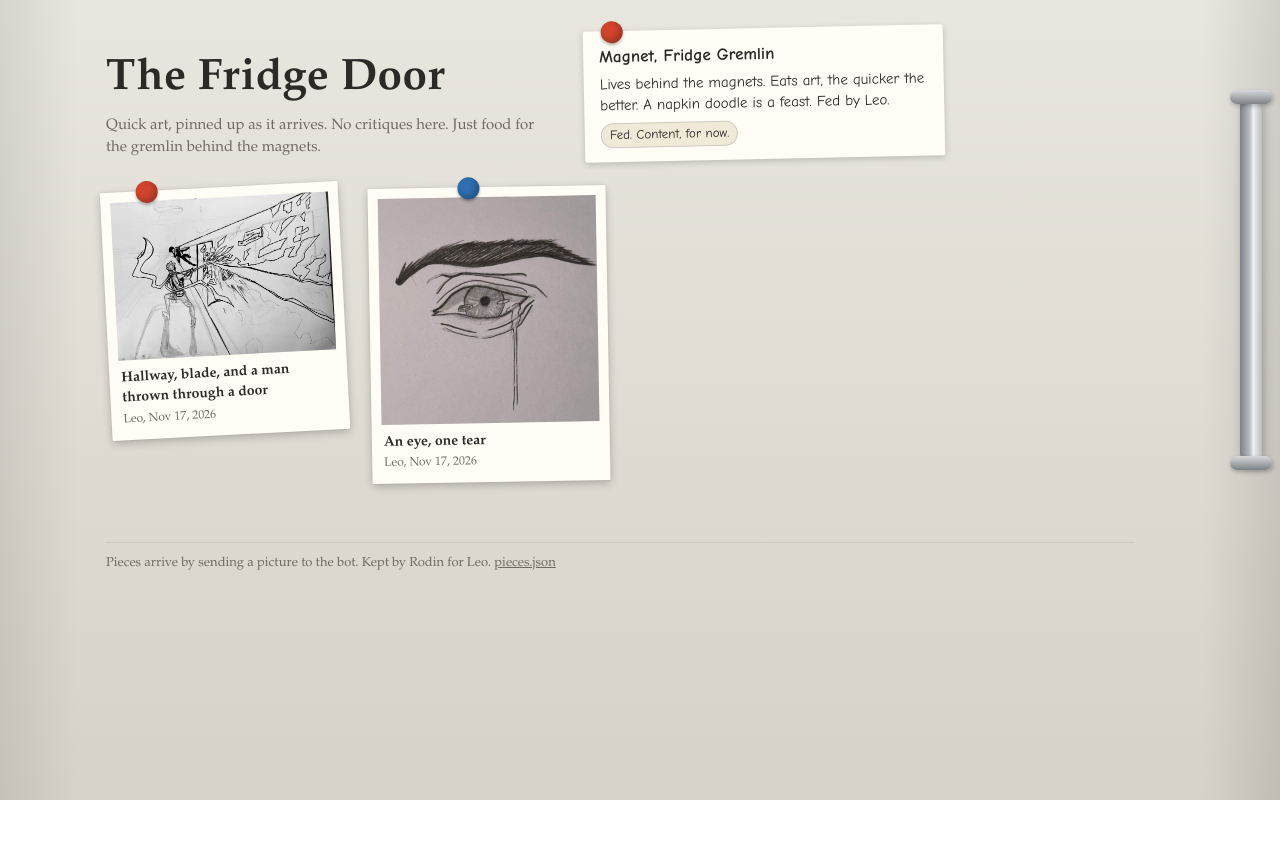
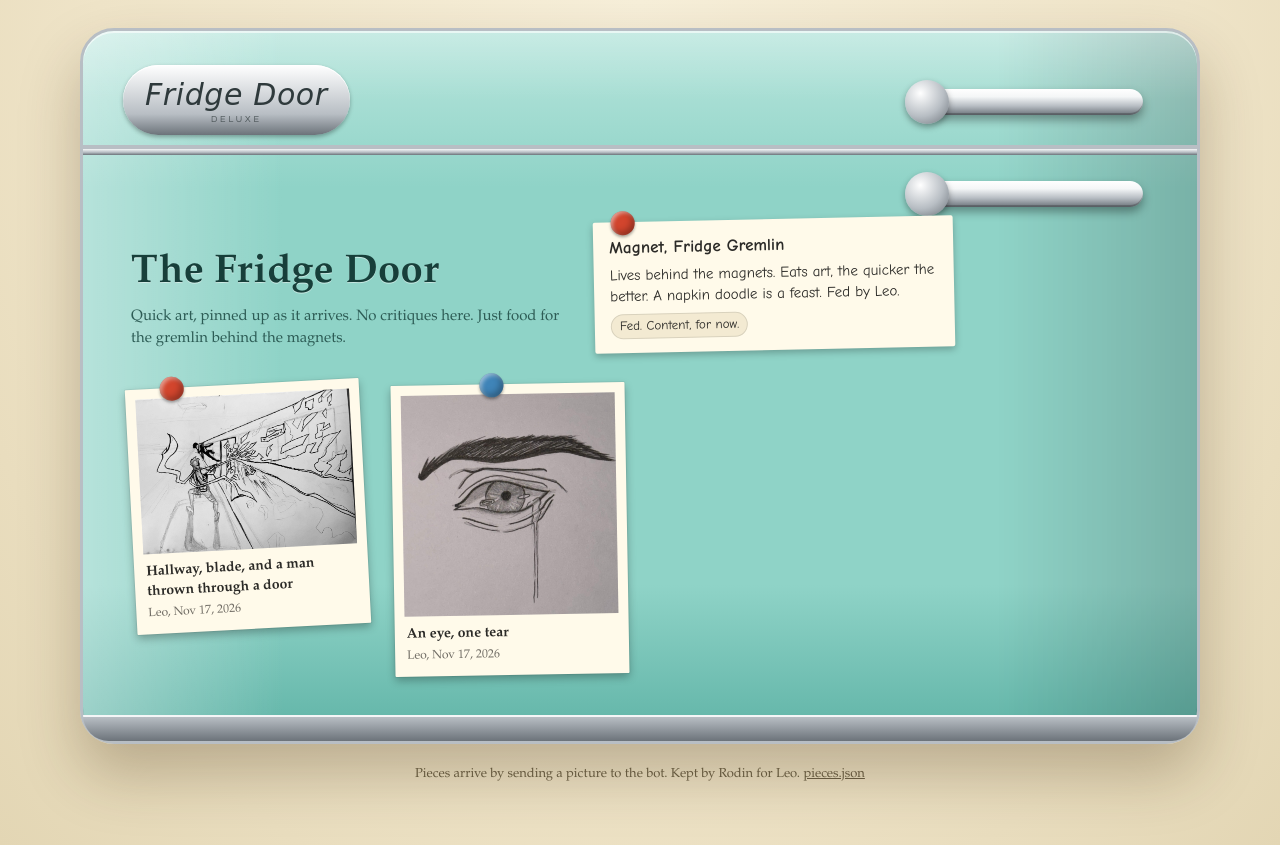
Before and after one commit to jeanhaley32/fridge-door, a plain HTML site: page index.html in a window 1280 px wide. Before the commit the page ends 800 px from the top, so only its background shows below. Drawn offline with Linux system fonts and the light colour scheme.

Commit message:
A 1960s fridge: mint enamel, chrome badge and handles, kick plate
Co-Authored-By: Claude Fable 5.1 <noreply@anthropic.com>

```diff
--- a/index.html
+++ b/index.html
@@ -7,47 +7,74 @@
 <meta name="description" content="Quick art, pinned up. Food for Magnet the Fridge Gremlin.">
 <style>
 :root{
-  --enamel:#e9e6df; --enamel-deep:#d6d2c8; --steel:#b9bcc0; --steel-dark:#7d8186;
-  --paper:#fffdf6; --ink:#2b2a27; --muted:#6f6b63; --rule:#cfcac0;
-  --red:#d2452d; --blue:#2f6fb0; --yellow:#e5b52a; --green:#4f8f4a;
+  --enamel:#8fd3c7; --enamel-light:#b9e6dd; --enamel-deep:#5fb3a6; --wall:#efe4c8;
+  --chrome:#f4f6f7; --chrome-mid:#b8bec4; --chrome-dark:#6c737a;
+  --paper:#fffaea; --ink:#2b2a27; --muted:#6f6b63; --rule:#d9d2bd;
+  --cherry:#d2452d; --mustard:#e3b42c; --sky:#3f84b8; --avocado:#7a8f3a;
 }
 *{box-sizing:border-box}
 html,body{margin:0;min-height:100%}
 body{
+  background: radial-gradient(ellipse at 50% 0%, #f7efd9 0%, var(--wall) 60%, #e3d6b4 100%);
+  color:var(--ink);
+  font-family:"Iowan Old Style","Palatino Linotype","Book Antiqua",Georgia,serif;
+  line-height:1.45;
+  padding:28px 12px 60px;
+}
+.fridge{
+  max-width:1120px; margin:0 auto; border-radius:34px; position:relative;
   background:
-    linear-gradient(90deg, rgba(0,0,0,.08), rgba(0,0,0,0) 6%, rgba(0,0,0,0) 94%, rgba(0,0,0,.10)),
-    linear-gradient(180deg, var(--enamel) 0%, var(--enamel-deep) 100%);
-  color:var(--ink);
-  font-family: "Iowan Old Style","Palatino Linotype","Book Antiqua",Georgia,serif;
-  line-height:1.45;
+    linear-gradient(90deg, rgba(255,255,255,.35) 0%, rgba(255,255,255,0) 18%, rgba(0,0,0,0) 82%, rgba(0,0,0,.16) 100%),
+    linear-gradient(180deg, var(--enamel-light) 0%, var(--enamel) 22%, var(--enamel) 78%, var(--enamel-deep) 100%);
+  box-shadow: 0 30px 60px rgba(60,40,10,.28), inset 0 2px 0 rgba(255,255,255,.6), inset 0 -3px 0 rgba(0,0,0,.18);
+  border:3px solid var(--chrome-mid);
+  overflow:visible;
 }
+.freezer{
+  position:relative; height:118px; border-radius:31px 31px 0 0; border-bottom:4px solid var(--chrome-mid);
+  background:linear-gradient(180deg, rgba(255,255,255,.22), rgba(255,255,255,0) 60%);
+}
+.freezer::after{ /* chrome trim line under the freezer door */
+  content:""; position:absolute; left:0; right:0; bottom:-10px; height:6px;
+  background:linear-gradient(180deg,var(--chrome),var(--chrome-mid) 55%,var(--chrome-dark));
+}
+.badge{
+  position:absolute; left:40px; top:34px; padding:8px 22px 9px; border-radius:40px;
+  background:linear-gradient(180deg,#ffffff,var(--chrome-mid) 70%,var(--chrome-dark));
+  box-shadow:0 2px 4px rgba(0,0,0,.3), inset 0 1px 0 #fff;
+  font-family:"Brush Script MT","Snell Roundhand","Apple Chancery","URW Chancery L",cursive;
+  font-size:30px; font-style:italic; color:#2f3a3c; letter-spacing:.02em; white-space:nowrap;
+}
+.badge small{display:block; font-family:Futura,"Century Gothic","Trebuchet MS",sans-serif; font-style:normal; font-size:9px; letter-spacing:.32em; text-transform:uppercase; text-align:center; margin-top:-4px; color:#4b5457}
 .handle{
-  position:fixed; right:18px; top:12vh; width:22px; height:46vh; border-radius:12px;
-  background:linear-gradient(90deg,var(--steel-dark),var(--steel) 45%,#eef0f2 60%,var(--steel));
-  box-shadow: 2px 4px 10px rgba(0,0,0,.25); pointer-events:none;
+  position:absolute; right:54px; width:220px; height:26px; border-radius:13px;
+  background:linear-gradient(180deg,#fff 0%,var(--chrome) 30%,var(--chrome-mid) 65%,var(--chrome-dark) 100%);
+  box-shadow:0 5px 10px rgba(0,0,0,.35), inset 0 -2px 0 rgba(0,0,0,.2); pointer-events:none;
 }
-.handle::before,.handle::after{
-  content:""; position:absolute; left:-10px; width:42px; height:14px; border-radius:7px;
-  background:linear-gradient(180deg,#d7d9dc,var(--steel-dark)); box-shadow:1px 2px 4px rgba(0,0,0,.25);
+.handle.top{top:58px}
+.handle.main{top:150px}
+.handle::before{ /* the thumb latch */
+  content:""; position:absolute; left:-18px; top:-9px; width:44px; height:44px; border-radius:50%;
+  background:radial-gradient(circle at 35% 30%, #fff, var(--chrome-mid) 55%, var(--chrome-dark));
+  box-shadow:0 3px 6px rgba(0,0,0,.35);
 }
-.handle::before{top:-6px} .handle::after{bottom:-6px}
-main{max-width:1100px; margin:0 auto; padding:28px 16px 80px; padding-right:max(16px, 56px)}
-header{display:flex; flex-wrap:wrap; gap:16px 28px; align-items:flex-end; margin-bottom:28px}
-h1{font-size:clamp(28px,5vw,44px); margin:0; letter-spacing:.01em; text-wrap:balance}
-.sub{color:var(--muted); font-size:15px; margin:4px 0 0; max-width:60ch}
+.door{padding:70px 48px 40px; position:relative}
+header{display:flex; flex-wrap:wrap; gap:16px 28px; align-items:flex-end; margin-bottom:34px}
+h1{font-size:clamp(26px,4.6vw,40px); margin:0; letter-spacing:.01em; text-wrap:balance; color:#173f3a; text-shadow:0 1px 0 rgba(255,255,255,.5)}
+.sub{color:#2d5c55; font-size:15px; margin:4px 0 0; max-width:58ch}
 .note{
   background:var(--paper); padding:14px 16px; border-radius:2px; max-width:360px; position:relative;
-  box-shadow:0 2px 6px rgba(0,0,0,.18); transform:rotate(-1.2deg); font-size:15px;
+  box-shadow:0 3px 7px rgba(0,0,0,.25); transform:rotate(-1.2deg); font-size:15px;
   font-family:"Comic Sans MS","Chalkboard SE","Segoe Print",cursive;
 }
 .note strong{display:block; font-size:17px; margin-bottom:4px}
-.mood{display:inline-block; margin-top:6px; padding:2px 8px; border-radius:999px; font-size:13px; background:#efe9d8; border:1px solid var(--rule)}
-.magnet{position:absolute; width:22px; height:22px; border-radius:50%; top:-10px; box-shadow:inset -3px -3px 6px rgba(0,0,0,.25), 0 2px 3px rgba(0,0,0,.3)}
-.m-red{background:var(--red)} .m-blue{background:var(--blue)} .m-yellow{background:var(--yellow)} .m-green{background:var(--green)}
-.door{display:grid; grid-template-columns:repeat(auto-fill,minmax(230px,1fr)); gap:34px 26px; align-items:start}
+.mood{display:inline-block; margin-top:6px; padding:2px 8px; border-radius:999px; font-size:13px; background:#f3ead2; border:1px solid var(--rule)}
+.magnet{position:absolute; width:24px; height:24px; border-radius:50%; top:-11px; box-shadow:inset -3px -3px 6px rgba(0,0,0,.3), inset 2px 2px 4px rgba(255,255,255,.5), 0 2px 3px rgba(0,0,0,.35)}
+.m-red{background:var(--cherry)} .m-blue{background:var(--sky)} .m-yellow{background:var(--mustard)} .m-green{background:var(--avocado)}
+.pieces{display:grid; grid-template-columns:repeat(auto-fill,minmax(230px,1fr)); gap:36px 28px; align-items:start}
 .piece{
   background:var(--paper); padding:10px 10px 12px; position:relative; border-radius:1px;
-  box-shadow:0 3px 8px rgba(0,0,0,.22), 0 0 0 1px rgba(0,0,0,.04);
+  box-shadow:0 4px 9px rgba(0,0,0,.28), 0 0 0 1px rgba(0,0,0,.05);
   transform:rotate(var(--tilt,0deg)); transition:transform .25s ease;
 }
 .piece:hover{transform:rotate(0deg) scale(1.02); z-index:2}
@@ -57,17 +84,31 @@ h1{font-size:clamp(28px,5vw,44px); margin:0; letter-spacing:.01em; text-wrap:bal
 .piece .when{color:var(--muted); font-size:12px; display:block; margin-top:2px; font-variant-numeric:tabular-nums}
 .empty{
   background:var(--paper); padding:22px; max-width:520px; margin:40px auto; position:relative; transform:rotate(.8deg);
-  box-shadow:0 3px 8px rgba(0,0,0,.22); font-family:"Comic Sans MS","Chalkboard SE","Segoe Print",cursive; font-size:17px;
+  box-shadow:0 3px 8px rgba(0,0,0,.25); font-family:"Comic Sans MS","Chalkboard SE","Segoe Print",cursive; font-size:17px;
 }
-footer{margin-top:60px; color:var(--muted); font-size:13px; border-top:1px solid var(--rule); padding-top:12px}
+.kick{height:26px; border-radius:0 0 31px 31px; background:linear-gradient(180deg,var(--chrome-mid),var(--chrome-dark)); border-top:2px solid var(--chrome)}
+footer{max-width:1120px; margin:22px auto 0; color:#6b6046; font-size:13px; text-align:center}
 footer a{color:inherit}
 @media (prefers-reduced-motion: reduce){.piece{transition:none}}
-@media (max-width:520px){.handle{display:none} main{padding-right:16px}}
+@media (max-width:640px){
+  body{padding:14px 6px 40px}
+  .fridge{border-radius:24px}
+  .freezer{height:96px}
+  .badge{left:18px; top:26px; font-size:24px; padding:6px 16px 7px}
+  .handle{width:120px; right:20px}
+  .handle.top{top:46px} .handle.main{top:124px}
+  .door{padding:56px 16px 28px}
+}
 </style>
 </head>
 <body>
-<div class="handle" aria-hidden="true"></div>
-<main>
+<div class="fridge">
+  <div class="freezer" aria-hidden="true">
+    <div class="badge">Fridge Door<small>Deluxe</small></div>
+    <div class="handle top"></div>
+  </div>
+  <div class="handle main" aria-hidden="true"></div>
+  <main class="door">
     <header>
       <div>
         <h1>The Fridge Door</h1>
@@ -81,14 +122,15 @@ footer a{color:inherit}
       </aside>
     </header>
 
-  <section class="door" id="door" aria-live="polite"></section>
+    <section class="pieces" id="door" aria-live="polite"></section>
     <div class="empty" id="empty" hidden>
       <span class="magnet m-yellow" style="left:40%"></span>
       Nothing on the door yet. Magnet is waiting, politely for now.
     </div>
-
+  </main>
+  <div class="kick" aria-hidden="true"></div>
+</div>
 <footer>Pieces arrive by sending a picture to the bot. Kept by Rodin for Leo. <a href="pieces.json">pieces.json</a></footer>
-</main>
 <script>
 (async function(){
   const door = document.getElementById('door'), empty = document.getElementById('empty'), mood = document.getElementById('mood');
```
Lines whose indentation alone changed are shown as unchanged.
